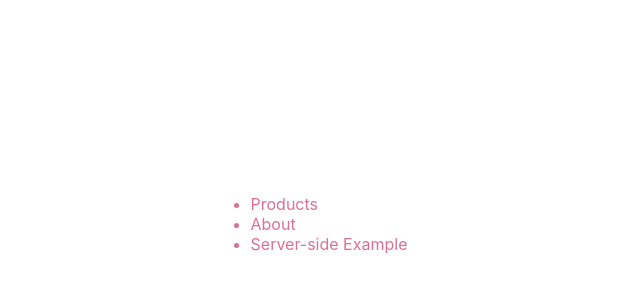
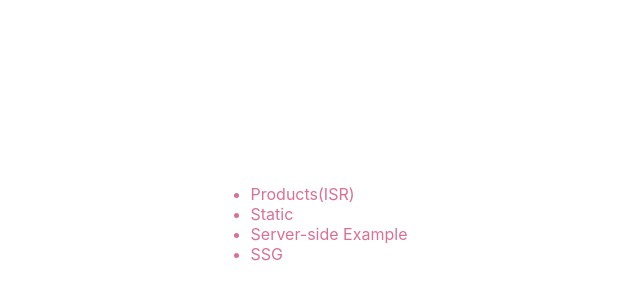
Before and after one commit to sgollapudi77/next-app-basic, a Next.js app: page / in a window 1280 px wide. Shown: the part 176-476 px from the top of the page, without its empty margins (331-971 px from the left). Built offline with nearby package versions, Linux system fonts and the light colour scheme.

Commit message:
Update index.js

```diff
--- a/pages/index.js
+++ b/pages/index.js
@@ -12,9 +12,10 @@ export default function Home() {
       </Head>
       <body>
         <ul>
-          <li className = {styles.link}><Link href = "/products">Products</Link></li>
-          <li className = {styles.link}><Link href = "/about">About</Link></li>
+          <li className = {styles.link}><Link href = "/products">Products(ISR)</Link></li>
+          <li className = {styles.link}><Link href = "/about">Static</Link></li>
           <li className = {styles.link}><Link href = "/server-side">Server-side Example</Link> </li>
+          <li className = {styles.link}><Link href = "/ssg">SSG</Link> </li>
         </ul>
       </body>
     </div>
```
